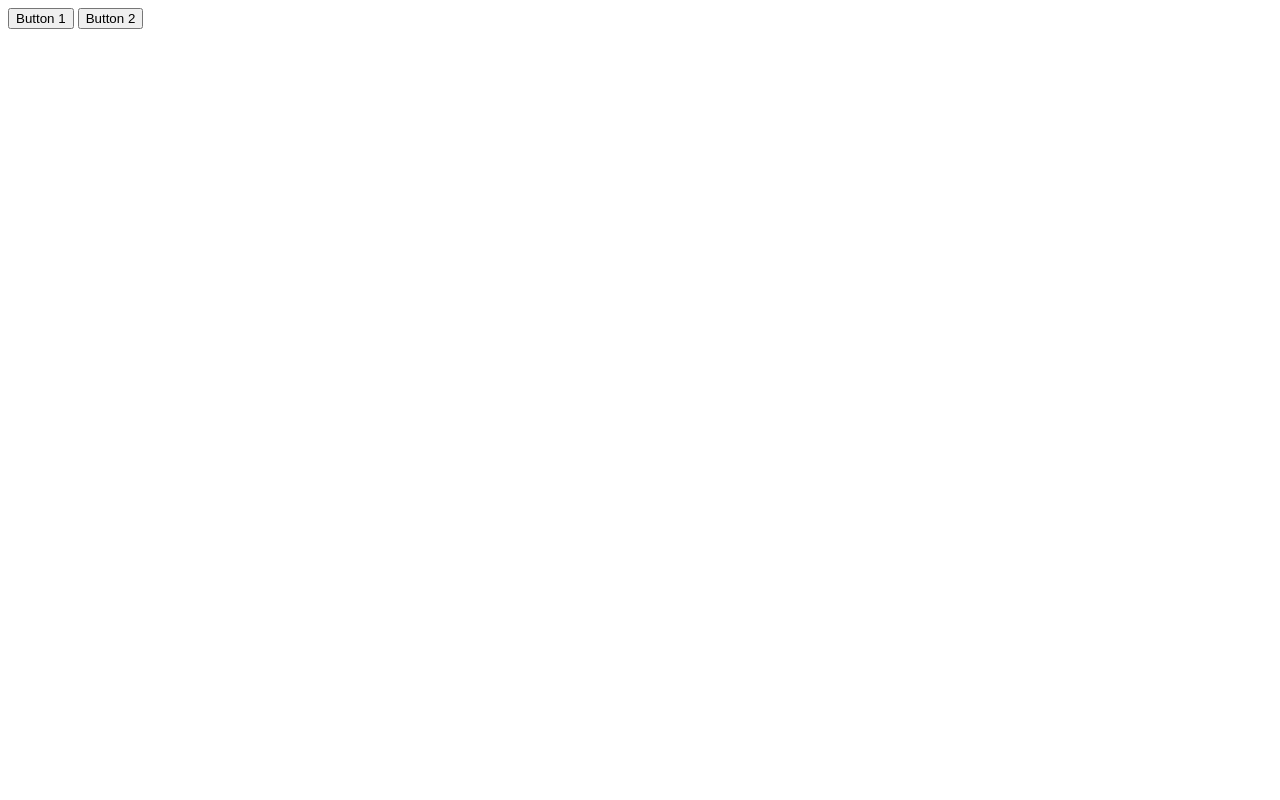
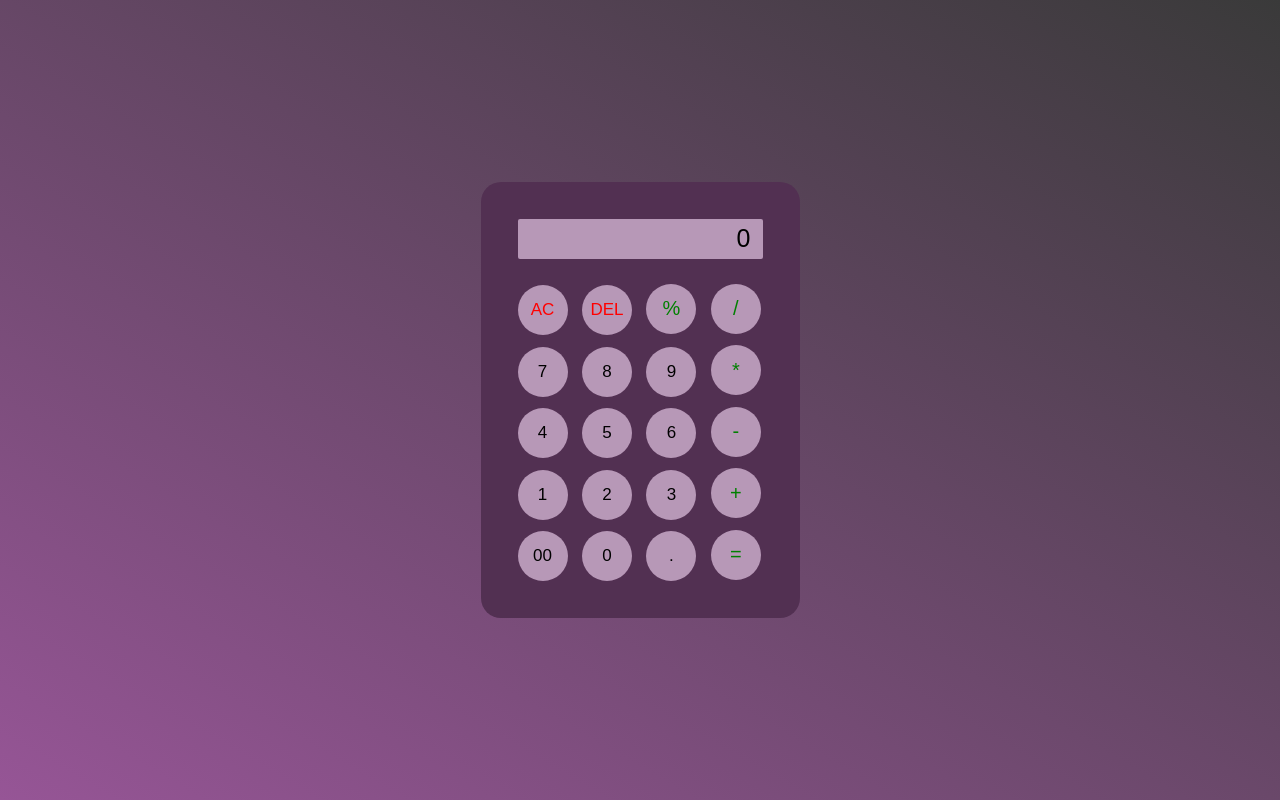
Before and after one commit to POOJHA07/AfameTechnologies, a plain HTML site: page index.html in a window 1280 px wide. Drawn offline with Linux system fonts and the light colour scheme.

Commit message:
Basic code done

```diff
--- a/index.html
+++ b/index.html
@@ -4,9 +4,42 @@
     <meta charset="UTF-8">
     <meta name="viewport" content="width=device-width, initial-scale=1.0">
     <title>Afame Technologies</title>
+    <link rel="stylesheet" href="styles.css">
+    <script src="script.js"></script>
 </head>
 <body>
-    <button id="button1">Button 1</button>
-    <button id="button2">Button 2</button>
+    <div class="whole-box">
+        <input id="inputBox" type="text" placeholder="0">
+        <div class="s1">
+            <button id="special">AC</button>
+            <button id="special">DEL</button>
+            <button>%</button>
+            <button>/</button>
+        </div>
+        <div class="s2">
+            <button>7</button>
+            <button>8</button>
+            <button>9</button>
+            <button id="sd">*</button>
+        </div>
+        <div class="s3">
+            <button>4</button>
+            <button>5</button>
+            <button>6</button>
+            <button id="sd">-</button>
+        </div>
+        <div class="s4">
+            <button>1</button>
+            <button>2</button>
+            <button>3</button>
+            <button id="sd">+</button>
+        </div>
+        <div class="s5">
+            <button>00</button>
+            <button>0</button>
+            <button>.</button>
+            <button id="sd">=</button>
+        </div>
+    </div>
 </body>
 </html>
--- /dev/null
+++ b/script.js
@@ -0,0 +1,28 @@
+document.addEventListener('DOMContentLoaded', () => {
+let input = document.getElementById('inputBox');
+let buttons = document.querySelectorAll('button');
+
+let string = "";
+let arr = Array.from(buttons);
+arr.forEach(button => {
+    button.addEventListener('click' , (e) =>{
+        if(e.target.innerHTML=='='){
+            string = eval(string);
+            input.value = string;
+        }
+        else if(e.target.innerHTML=='AC'){
+            string = "";
+            input.value = string;
+        }
+        else if(e.target.innerHTML=='DEL'){
+            string = string.substring(0, string.length-1);
+            input.value = string;
+        }
+        else{
+            string += e.target.innerHTML;
+            input.value = string;
+        }
+
+    });
+});
+});
--- /dev/null
+++ b/styles.css
@@ -0,0 +1,64 @@
+*{
+    margin: 0;
+    padding: 0;
+    box-sizing: border-box;
+    font-family: 'Poppins' , sans-serif;
+}
+
+body{
+    width: 100%;
+    height: 100vh;
+    display: flex;
+    justify-content: center;
+    align-items: center;
+    background: linear-gradient(30deg, #965596 , #3a3a3a)
+
+}
+
+#special{
+    color: red;
+    font-size: 17px;
+}
+
+.s1 button, #sd{
+    color: green;
+    font-size: 20px;
+}
+
+.whole-box{
+    border: 2px solid transparent;
+    border-radius: 20px;
+    padding: 30px;
+    background-color: #523052;
+}
+
+input::placeholder{
+    color: black;
+}
+
+input{
+    text-align: right;
+    height: 40px;
+    width: 245px;
+    padding: 10px;
+    margin-bottom: 20px;
+    margin-top: 5px;
+    margin-left: 5px;
+    margin-right: 5px;
+    font-size: 25px;
+    background-color: #b798b7;
+    border: 2px solid transparent;
+    border-radius: 2px;
+
+}
+
+button{
+    width: 50px;
+    height: 50px;
+    margin: 5px;
+    font-size: 17px;
+    border: 2px solid transparent;
+    background-color: #b798b7;
+    cursor: pointer;
+    border-radius: 50px;
+}
```
